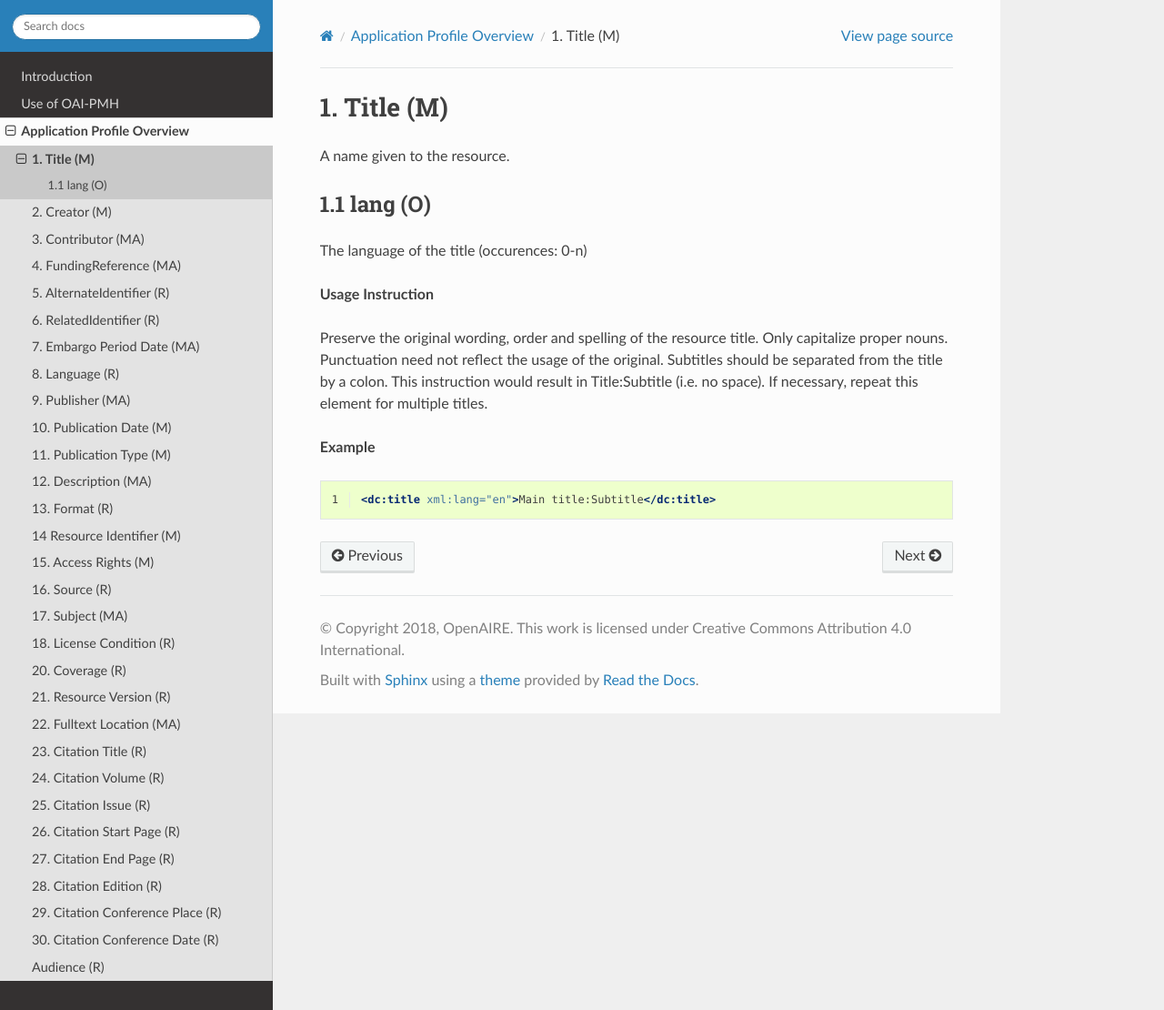
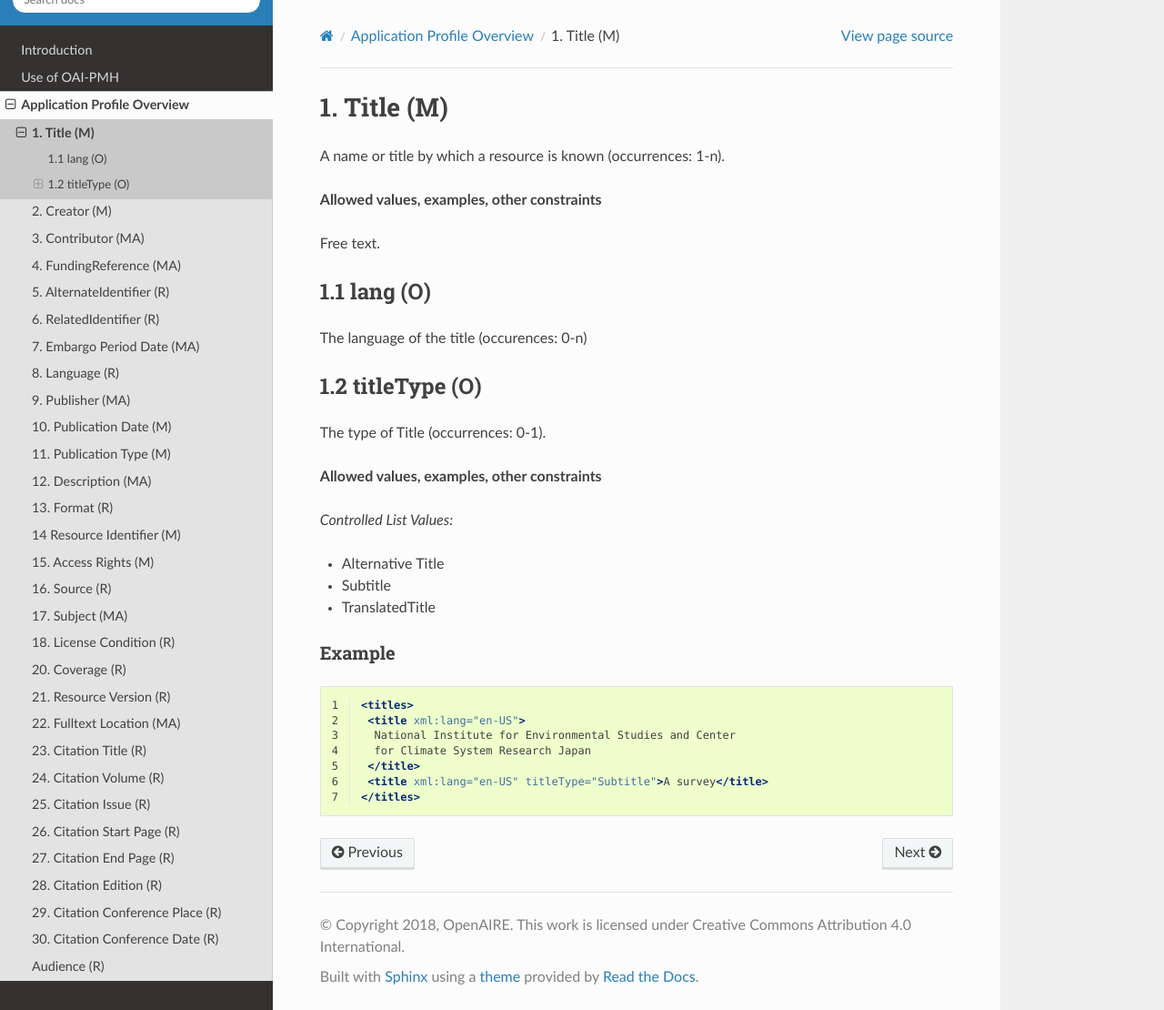
Before and after one commit to openaire/guidelines-literature-repositories, a Sphinx documentation site: the page built from docs/field_title.rst, in a window 1280 px wide and 1110 px high. Shown: the whole window at 91% size. Built offline with Sphinx 7.4.7 and the Read the Docs theme 2.0.0, drawn with Linux system fonts in a browser that asks for light colours; pages that are not in the unit, such as notebooks, are missing from menus; a script that is not in the unit is left out.

```diff
--- a/docs/field_title.rst
+++ b/docs/field_title.rst
@@ -1,24 +1,39 @@
-.. _dc:title:
+.. _dci:title:
 
 1. Title (M)
-============
+------------
+A name or title by which a resource is known (occurrences: 1-n).
 
-A name given to the resource.
+**Allowed values, examples, other constraints**
 
-.. _dc:title_lang:
+Free text.
 
 1.1 lang (O)
-^^^^^^^^^^^^
+~~~~~~~~~~~~
 
 The language of the title (occurences: 0-n)
 
-**Usage Instruction**
+1.2 titleType (O)
+~~~~~~~~~~~~~~~~~
+The type of Title (occurrences: 0-1).
 
-Preserve the original wording, order and spelling of the resource title. Only capitalize proper nouns. Punctuation need not reflect the usage of the original. Subtitles should be separated from the title by a colon. This instruction would result in Title:Subtitle (i.e. no space). If necessary, repeat this element for multiple titles.
+**Allowed values, examples, other constraints**
 
-**Example**
+*Controlled List Values:*
 
+* Alternative Title
+* Subtitle
+* TranslatedTitle
+
+Example
+^^^^^^^
 .. code-block:: xml
    :linenos:
 
-   <dc:title xml:lang="en">Main title:Subtitle</dc:title>
+   <titles>
+    <title xml:lang="en-US">
+     National Institute for Environmental Studies and Center
+     for Climate System Research Japan
+    </title>
+    <title xml:lang="en-US" titleType="Subtitle">A survey</title>
+   </titles>
```
